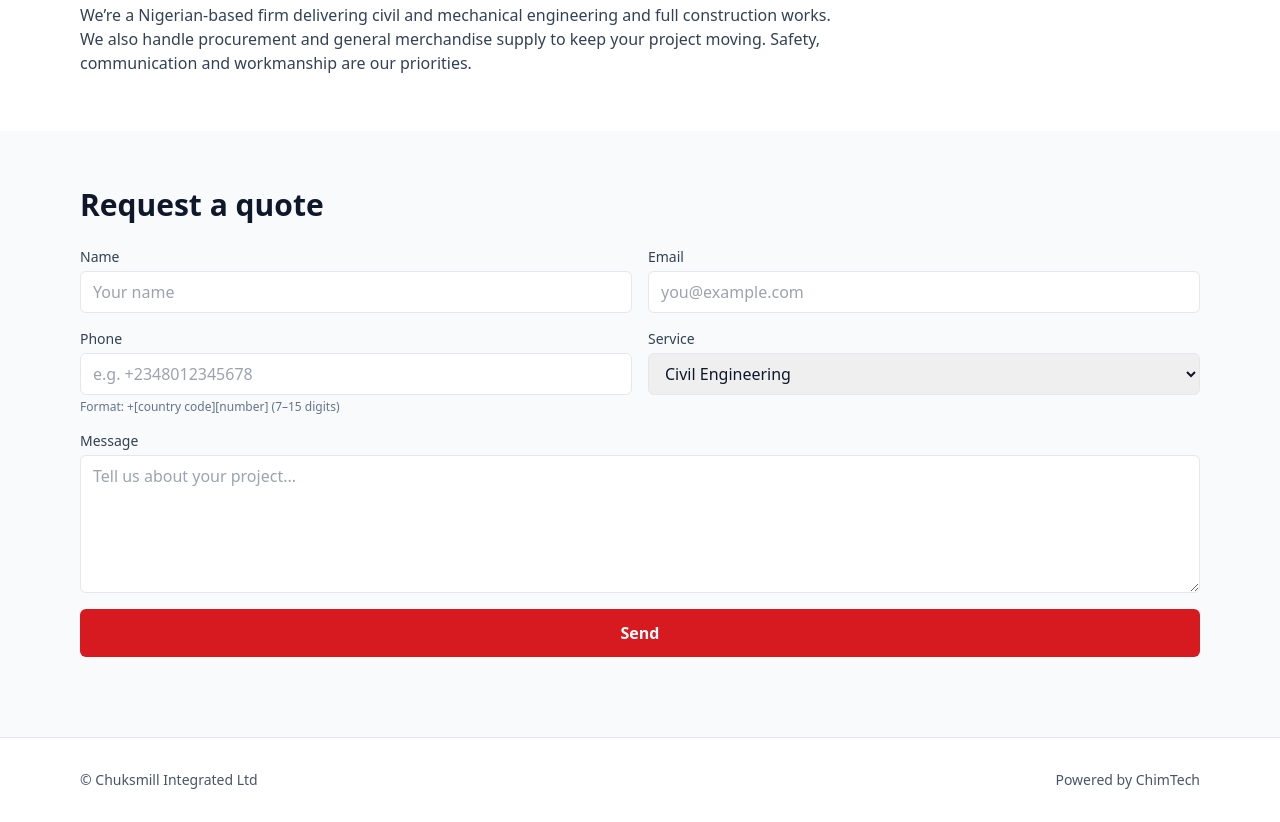
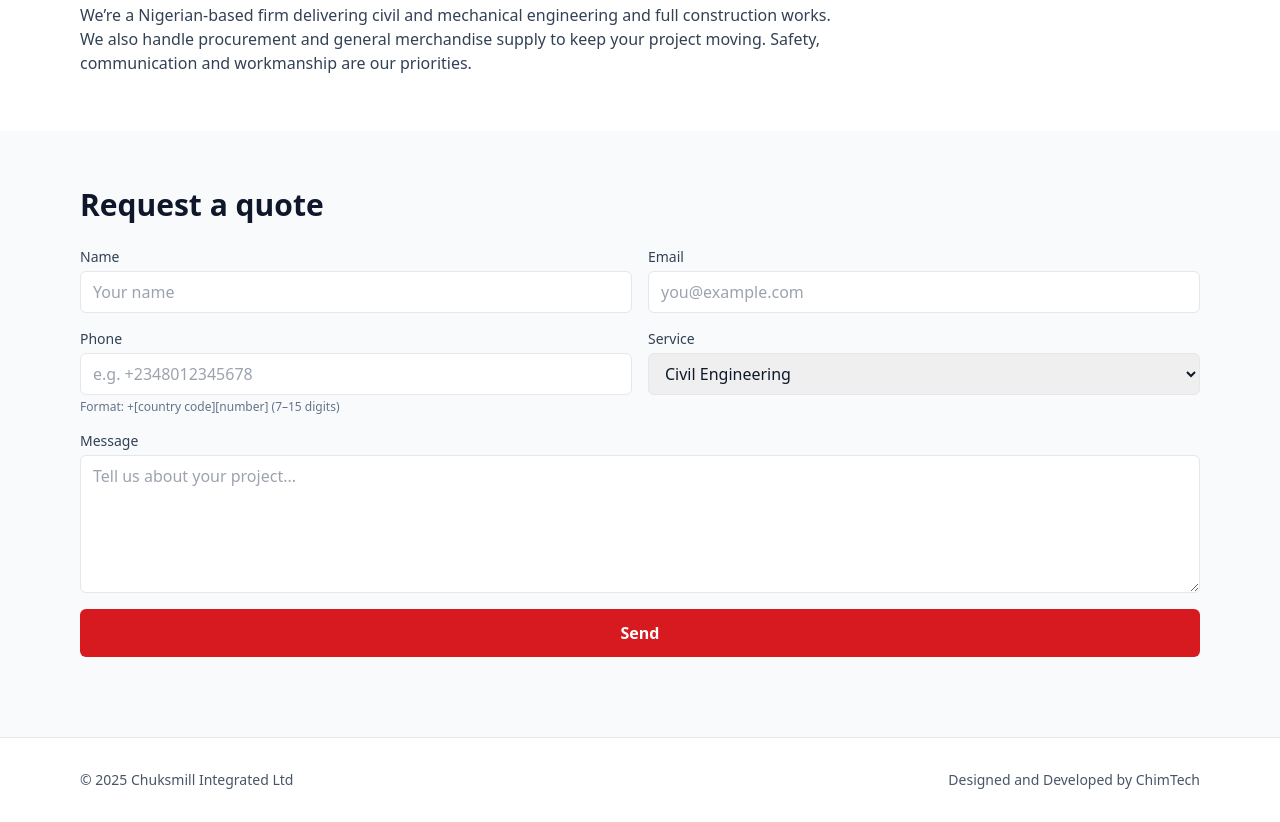
Before and after one commit to Chimajunior/chuksmill, a plain HTML site: page index.html in a window 1280 px wide. Shown: the part 1448-2270 px from the top of the page. Drawn offline with nearby package versions, Linux system fonts and the light colour scheme.

Commit message:
update to footer

```diff
--- a/index.html
+++ b/index.html
@@ -440,7 +440,7 @@
         class="max-w-6xl mx-auto px-4 py-8 text-sm text-slate-600 flex flex-col md:flex-row md:justify-between"
       >
         <div>© <span id="year"></span> Chuksmill Integrated Ltd</div>
-        <div>Powered by ChimTech</div>
+        <div>Designed and Developed by ChimTech</div>
       </div>
     </footer>
 
--- a/js/script.js
+++ b/js/script.js
@@ -84,61 +84,5 @@ modal.addEventListener("click", e => {
 });
 
 
-// // Update year
-// document.getElementById("year").textContent = new Date().getFullYear();
-
-// // Mobile menu toggle
-// const menuBtn = document.getElementById("menu-btn");
-// const mobileMenu = document.getElementById("mobile-menu");
-// menuBtn.addEventListener("click", () => {
-//   mobileMenu.classList.toggle("hidden");
-// });
-
-// // Active nav highlight
-// const sections = document.querySelectorAll("main section[id]");
-// const navLinks = document.querySelectorAll("header nav a");
-// window.addEventListener("scroll", () => {
-//   let current = "";
-//   const pos = window.scrollY + 120;
-//   sections.forEach(sec => {
-//     if (pos >= sec.offsetTop && pos < sec.offsetTop + sec.offsetHeight) {
-//       current = sec.id;
-//     }
-//   });
-//   navLinks.forEach(a => {
-//     a.classList.toggle("active", a.getAttribute("href") === "#" + current);
-//   });
-// });
-
-// // Project Modal
-// const modal = document.getElementById("project-modal");
-// const modalMain = document.getElementById("modal-main");
-// const modalTitle = document.getElementById("modal-title");
-// const modalMeta = document.getElementById("modal-meta");
-// const modalGallery = document.getElementById("modal-gallery");
-// const modalDesc = document.getElementById("modal-desc");
-// const closeModal = document.getElementById("close-modal");
-
-// document.querySelectorAll(".project-card").forEach(card => {
-//   card.addEventListener("click", () => {
-//     modalMain.src = card.dataset.main;
-//     modalTitle.textContent = card.dataset.title;
-//     modalMeta.textContent = card.dataset.location;
-//     modalDesc.textContent = card.dataset.desc;
-
-//     modalGallery.innerHTML = "";
-//     card.dataset.extra.split(",").forEach(url => {
-//       const img = document.createElement("img");
-//       img.src = url.trim();
-//       img.className = "w-full h-28 object-cover rounded";
-//       modalGallery.appendChild(img);
-//     });
-
-//     modal.classList.remove("hidden");
-//     modal.classList.add("flex");
-//   });
-// });
-
-// closeModal.addEventListener("click", () => modal.classList.add("hidden"));
-// modal.addEventListener("click", e => { if (e.target === modal) modal.classList.add("hidden"); });
-// document.addEventListener("keydown", e => { if (e.key === "Escape") modal.classList.add("hidden"); });
+// Update year
+document.getElementById("year").textContent = new Date().getFullYear();
```
